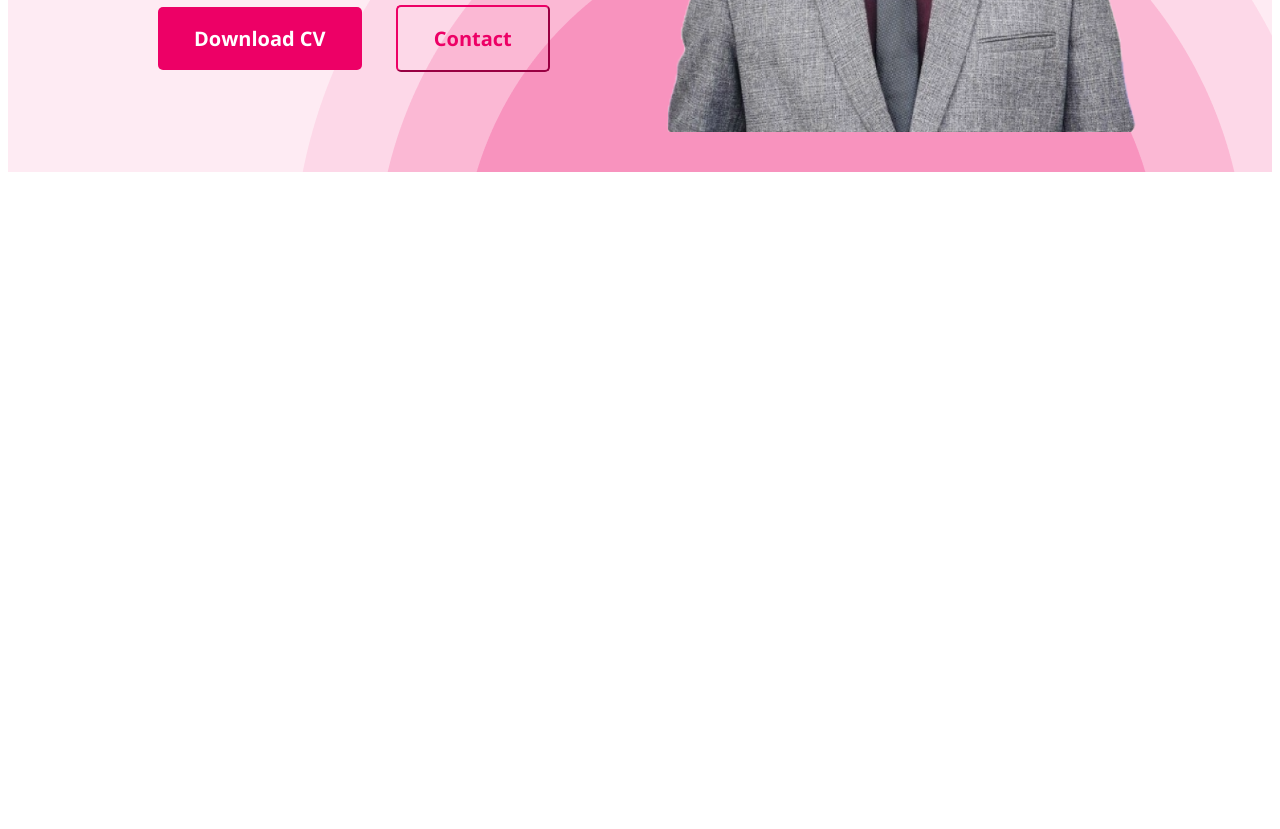
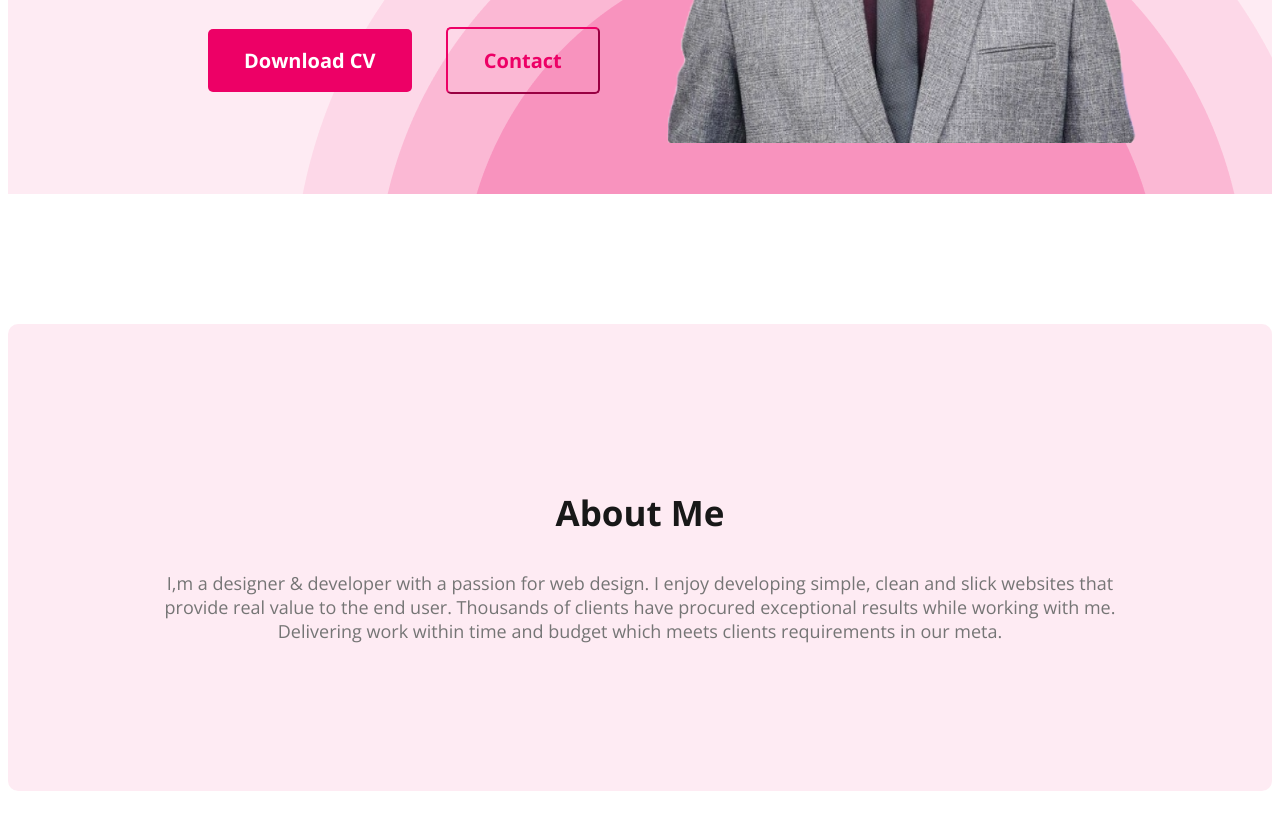
Before and after one commit to alex11920/own_project, a plain HTML site: page index.html in a window 1280 px wide. Shown: the part 621-1450 px from the top of the page. Before the commit the page ends 801 px from the top, so only its background shows below. Drawn offline with nearby package versions, Linux system fonts and the light colour scheme.

Commit message:
about me

```diff
--- a/index.html
+++ b/index.html
@@ -32,5 +32,14 @@
             <img class="pro-pic" src="images/profile.png" alt="profile">
         </div>
     </header>
+
+    <main>
+        <section class="about">
+            <h3 class="section-title">About Me</h3>
+            <p class="section-description">
+                I,m a designer & developer with a passion for web design. I enjoy developing simple, clean and slick websites that provide real value to the end user. Thousands of clients have procured exceptional results while working with me. Delivering work within time and budget which meets clients requirements in our meta.
+            </p>
+        </section>
+    </main>
 </body>
 </html>
--- a/style.css
+++ b/style.css
@@ -1,4 +1,5 @@
 /* body styles */
+
 * {
     font-family: 'Open Sans', sans-serif;
     ;
@@ -29,7 +30,21 @@
     padding: 18px 36px;
 }
 
+.section-title {
+    color: #181818;
+    text-align: center;
+    font-size: 35px;
+    font-weight: 700;
+}
+
+.section-description {
+    color: #757575;
+    text-align: center;
+    font-size: 18px;
+}
+
 /* nav style related */
+
 nav {
     display: flex;
     justify-content: space-between;
@@ -79,6 +94,7 @@ nav a {
 
 .ban-content {
     max-width: 520px;
+    margin-left: 50px;
     margin-bottom: 100px;
 }
 
@@ -101,3 +117,12 @@ nav a {
     margin-top: 5px;
     margin-bottom: 20px;
 }
+
+/* main style related */
+
+.about {
+    padding: 130px;
+    border-radius: 10px;
+    background: #ED006614;
+    margin: 130px 0px;
+}
```
